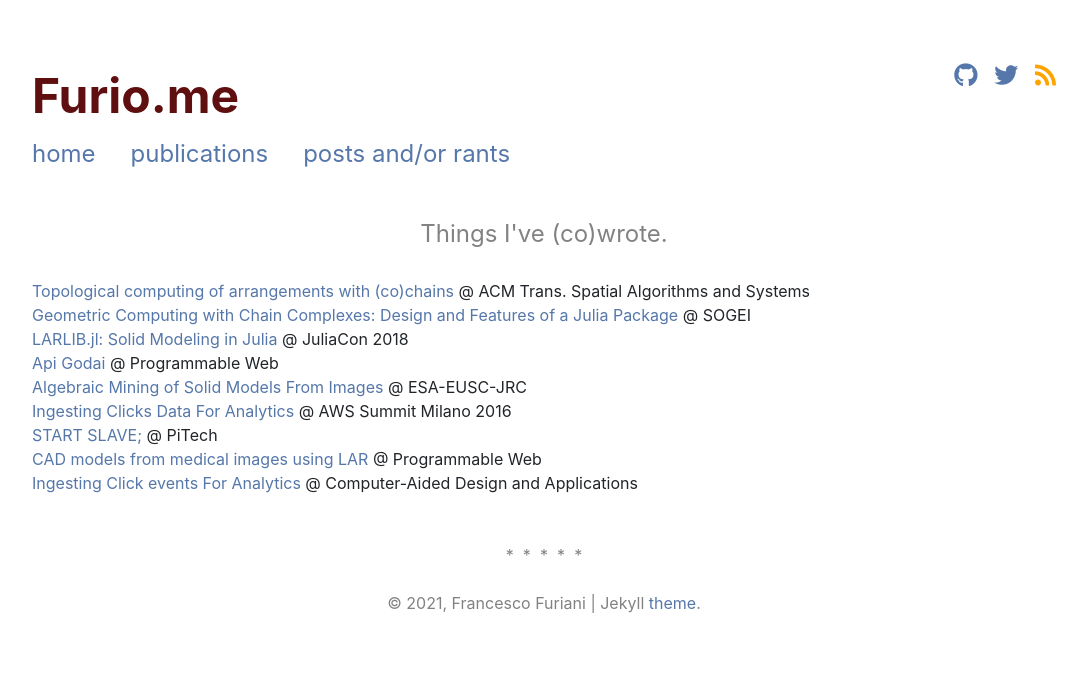
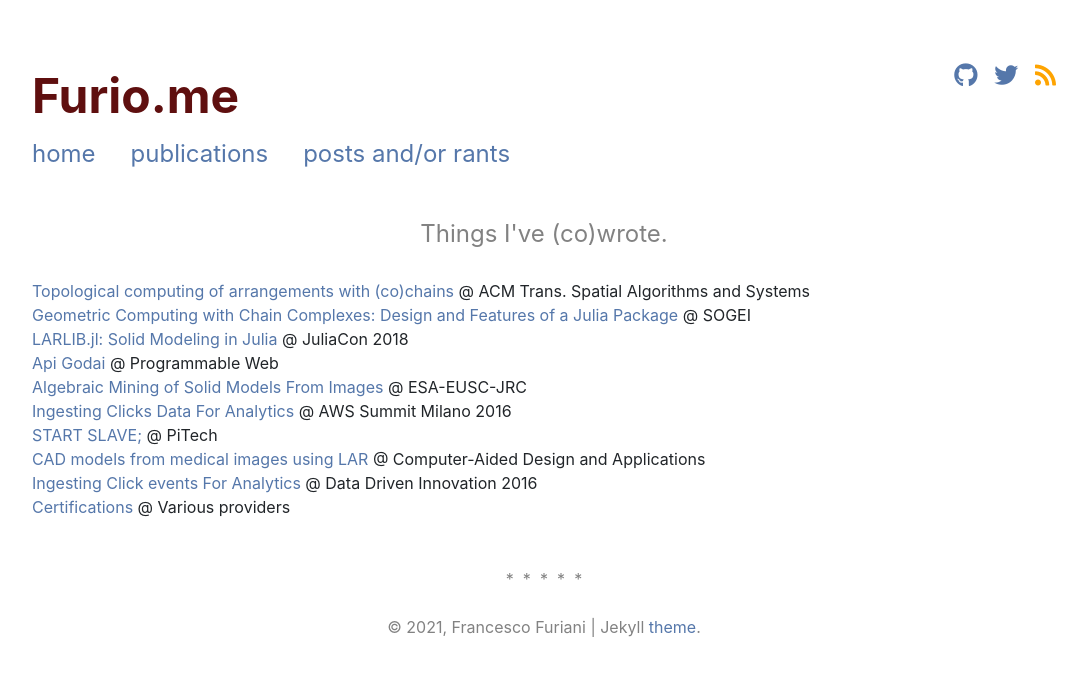
Before and after one commit to furio/furio.github.io, a Jekyll site: the page built from pages/publications.html, in a window 1280 px wide. Shown: the top 676 px of the page, without its empty margins (96-1183 px from the left). Built offline with Jekyll 4.4.1, drawn with Linux system fonts in a browser that asks for light colours; nearby versions of some CDN libraries; a style sheet for code colours, icons or effects is not loaded.

Commit message:
Update publications.yml

```diff
--- a/_data/publications.yml
+++ b/_data/publications.yml
@@ -21,7 +21,10 @@
   where: PiTech
 - name: CAD models from medical images using LAR
   url: https://l.furio.me/lar-cadanda
-  where: Programmable Web
+  where: Computer-Aided Design and Applications
 - name: Ingesting Click events For Analytics
   url: https://l.furio.me/data-driven-2016
-  where: Computer-Aided Design and Applications
+  where: Data Driven Innovation 2016
+- name: Certifications
+  url: https://www.credly.com/users/francesco-furiani/badges
+  where: Various providers
```
